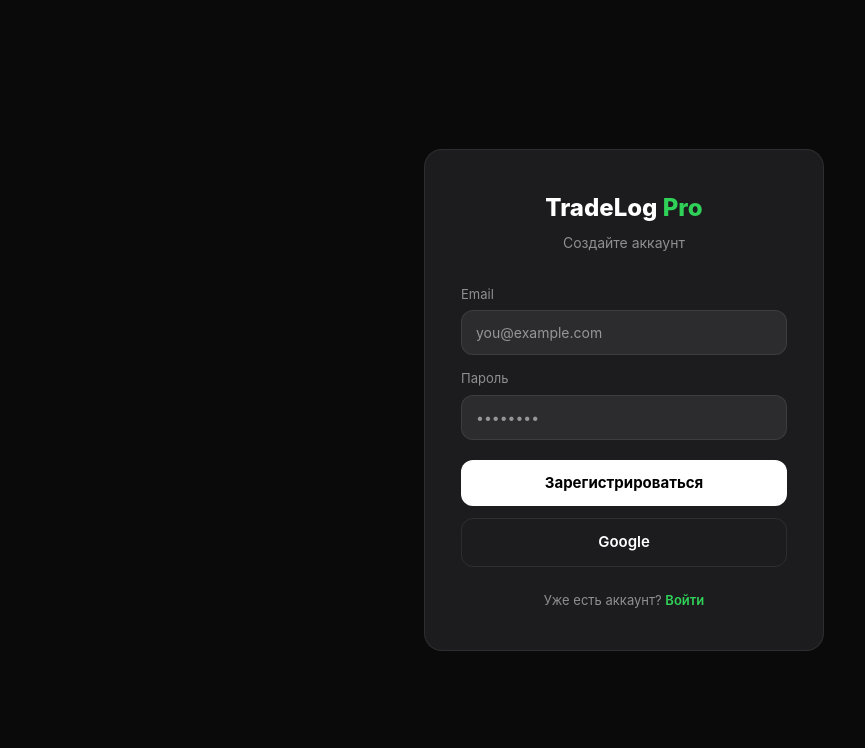
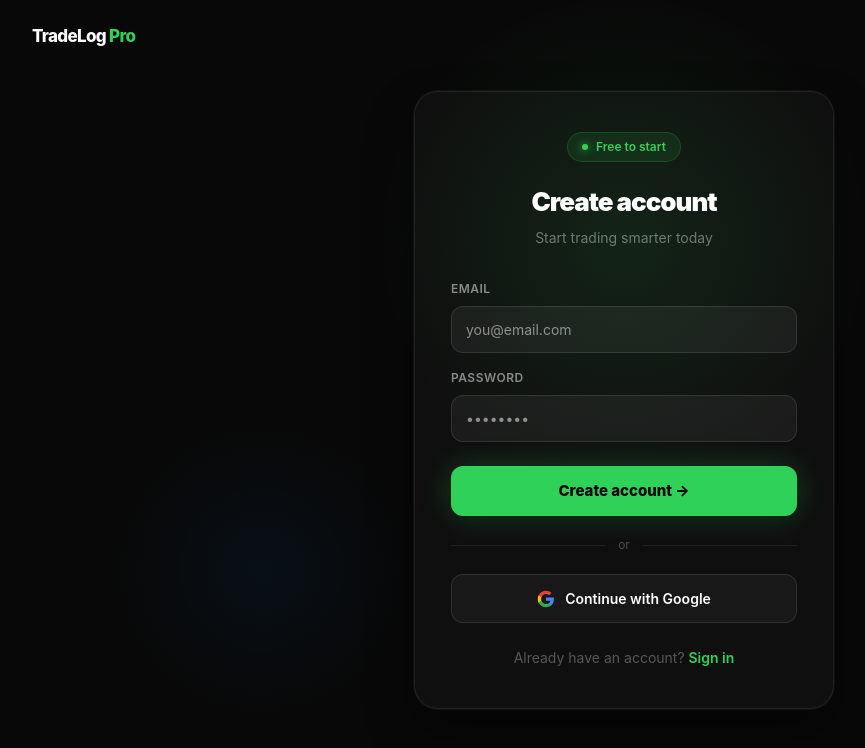
Before and after one commit to rivalden-sys/tradelog_pro, a Next.js app: page /register in a window 1280 px wide. Shown: the top 748 px of the page, without its empty margins (16-881 px from the left). Built offline with nearby package versions, Linux system fonts and the light colour scheme; no server answers.

Commit message:
Update page.tsx

```diff
--- a/app/(auth)/register/page.tsx
+++ b/app/(auth)/register/page.tsx
@@ -1,15 +1,18 @@
 'use client'
 
 import { useState } from 'react'
+import Link from 'next/link'
 import { createClient } from '@/lib/supabase/client'
 import { useRouter } from 'next/navigation'
 
+const FONT = "'SF Pro Display', -apple-system, BlinkMacSystemFont, sans-serif"
+
 export default function RegisterPage() {
-  const [email, setEmail]       = useState('')
+  const [email,    setEmail]    = useState('')
   const [password, setPassword] = useState('')
-  const [error, setError]       = useState('')
-  const [loading, setLoading]   = useState(false)
-  const router = useRouter()
+  const [error,    setError]    = useState('')
+  const [loading,  setLoading]  = useState(false)
+  const router   = useRouter()
   const supabase = createClient()
 
   const handleRegister = async () => {
@@ -31,84 +34,152 @@
   }
 
   return (
-    <div style={{
-      minHeight: '100vh', display: 'flex', alignItems: 'center',
-      justifyContent: 'center', background: '#0a0a0b',
-      fontFamily: "-apple-system, 'SF Pro Display', sans-serif",
+    <main style={{
+      minHeight: '100vh', display: 'flex', alignItems: 'center', justifyContent: 'center',
+      background: '#080808', fontFamily: FONT, position: 'relative', overflow: 'hidden',
     }}>
+
+      {/* Background glow */}
       <div style={{
-        background: '#1c1c1e', borderRadius: 18, padding: '40px 36px',
-        width: '100%', maxWidth: 400, border: '1px solid rgba(255,255,255,0.08)',
+        position: 'absolute', top: '30%', left: '50%', transform: 'translate(-50%,-50%)',
+        width: 500, height: 500, borderRadius: '50%',
+        background: 'radial-gradient(circle, rgba(48,209,88,0.1) 0%, transparent 70%)',
+        pointerEvents: 'none',
+      }} />
+      <div style={{
+        position: 'absolute', bottom: '10%', left: '10%',
+        width: 300, height: 300, borderRadius: '50%',
+        background: 'radial-gradient(circle, rgba(10,132,255,0.06) 0%, transparent 70%)',
+        pointerEvents: 'none',
+      }} />
+
+      {/* Logo top left */}
+      <div style={{ position: 'absolute', top: 24, left: 48, fontSize: 17, fontWeight: 800, letterSpacing: '-0.04em', color: '#fff' }}>
+        TradeLog <span style={{ color: '#30d158' }}>Pro</span>
+      </div>
+
+      {/* Card */}
+      <div style={{
+        width: 420, position: 'relative', zIndex: 1,
+        background: 'rgba(255,255,255,0.03)',
+        border: '1px solid rgba(255,255,255,0.08)',
+        borderRadius: 24, padding: '40px 36px',
+        boxShadow: '0 0 0 1px rgba(255,255,255,0.04), 0 24px 48px rgba(0,0,0,0.4)',
       }}>
+
+        {/* Header */}
         <div style={{ textAlign: 'center', marginBottom: 32 }}>
-          <h1 style={{ fontSize: 24, fontWeight: 800, color: '#fff', marginBottom: 6 }}>
-            TradeLog <span style={{ color: '#30d158' }}>Pro</span>
-          </h1>
-          <p style={{ fontSize: 14, color: '#8e8e93' }}>Создайте аккаунт</p>
+          <div style={{
+            display: 'inline-flex', alignItems: 'center', gap: 8,
+            background: 'rgba(48,209,88,0.1)', border: '1px solid rgba(48,209,88,0.2)',
+            borderRadius: 100, padding: '5px 14px', marginBottom: 20,
+          }}>
+            <div style={{ width: 6, height: 6, borderRadius: '50%', background: '#30d158', boxShadow: '0 0 8px #30d158' }} />
+            <span style={{ fontSize: 12, color: '#30d158', fontWeight: 600 }}>Free to start</span>
+          </div>
+          <h1 style={{ fontSize: 26, fontWeight: 900, color: '#fff', letterSpacing: '-0.04em', marginBottom: 6 }}>Create account</h1>
+          <p style={{ fontSize: 14, color: 'rgba(255,255,255,0.4)' }}>Start trading smarter today</p>
         </div>
 
+        {/* Error */}
         {error && (
           <div style={{
-            background: '#ff453a18', border: '1px solid #ff453a44',
-            borderRadius: 10, padding: '10px 14px', marginBottom: 16,
+            background: 'rgba(255,69,58,0.1)', border: '1px solid rgba(255,69,58,0.25)',
+            padding: '10px 14px', borderRadius: 10, marginBottom: 20,
             fontSize: 13, color: '#ff453a',
           }}>{error}</div>
         )}
 
-        <div style={{ marginBottom: 14 }}>
-          <label style={{ fontSize: 13, color: '#8e8e93', display: 'block', marginBottom: 6 }}>Email</label>
+        {/* Email */}
+        <div style={{ marginBottom: 16 }}>
+          <label style={{ fontSize: 12, fontWeight: 600, color: 'rgba(255,255,255,0.5)', display: 'block', marginBottom: 8, letterSpacing: '0.04em', textTransform: 'uppercase' }}>
+            Email
+          </label>
           <input
             type="email" value={email} onChange={e => setEmail(e.target.value)}
-            placeholder="you@example.com"
+            placeholder="you@email.com"
             style={{
-              width: '100%', boxSizing: 'border-box',
-              background: '#2c2c2e', border: '1px solid rgba(255,255,255,0.08)',
-              borderRadius: 12, padding: '11px 14px', fontSize: 14,
-              color: '#fff', outline: 'none',
+              width: '100%', padding: '12px 14px', borderRadius: 12,
+              border: '1px solid rgba(255,255,255,0.1)',
+              background: 'rgba(255,255,255,0.05)',
+              color: '#fff', fontSize: 14, outline: 'none',
+              boxSizing: 'border-box',
             }}
           />
         </div>
 
-        <div style={{ marginBottom: 20 }}>
-          <label style={{ fontSize: 13, color: '#8e8e93', display: 'block', marginBottom: 6 }}>Пароль</label>
+        {/* Password */}
+        <div style={{ marginBottom: 24 }}>
+          <label style={{ fontSize: 12, fontWeight: 600, color: 'rgba(255,255,255,0.5)', display: 'block', marginBottom: 8, letterSpacing: '0.04em', textTransform: 'uppercase' }}>
+            Password
+          </label>
           <input
             type="password" value={password} onChange={e => setPassword(e.target.value)}
             placeholder="••••••••"
             onKeyDown={e => e.key === 'Enter' && handleRegister()}
             style={{
-              width: '100%', boxSizing: 'border-box',
-              background: '#2c2c2e', border: '1px solid rgba(255,255,255,0.08)',
-              borderRadius: 12, padding: '11px 14px', fontSize: 14,
-              color: '#fff', outline: 'none',
+              width: '100%', padding: '12px 14px', borderRadius: 12,
+              border: '1px solid rgba(255,255,255,0.1)',
+              background: 'rgba(255,255,255,0.05)',
+              color: '#fff', fontSize: 14, outline: 'none',
+              boxSizing: 'border-box',
             }}
           />
         </div>
 
-        <button onClick={handleRegister} disabled={loading} style={{
-          width: '100%', background: '#fff', color: '#000',
-          border: 'none', borderRadius: 12, padding: '12px',
-          fontSize: 15, fontWeight: 700, cursor: loading ? 'not-allowed' : 'pointer',
-          opacity: loading ? 0.6 : 1, marginBottom: 12,
-          fontFamily: 'inherit',
-        }}>
-          {loading ? 'Создаём...' : 'Зарегистрироваться'}
+        {/* Register button */}
+        <button
+          onClick={handleRegister}
+          disabled={loading}
+          style={{
+            width: '100%', padding: '14px', borderRadius: 12, border: 'none',
+            background: '#30d158', color: '#000',
+            fontSize: 15, fontWeight: 800, cursor: loading ? 'not-allowed' : 'pointer',
+            opacity: loading ? 0.7 : 1,
+            boxShadow: loading ? 'none' : '0 0 30px rgba(48,209,88,0.25)',
+            fontFamily: FONT, transition: 'all 0.2s',
+          }}
+        >
+          {loading ? 'Creating account...' : 'Create account →'}
         </button>
 
-        <button onClick={handleGoogle} style={{
-          width: '100%', background: 'transparent',
-          border: '1px solid rgba(255,255,255,0.08)',
-          borderRadius: 12, padding: '12px',
-          fontSize: 15, fontWeight: 600, cursor: 'pointer',
-          color: '#fff', marginBottom: 24, fontFamily: 'inherit',
-        }}>
-          Google
+        {/* Divider */}
+        <div style={{ display: 'flex', alignItems: 'center', gap: 12, margin: '20px 0' }}>
+          <div style={{ flex: 1, height: 1, background: 'rgba(255,255,255,0.08)' }} />
+          <span style={{ fontSize: 12, color: 'rgba(255,255,255,0.25)' }}>or</span>
+          <div style={{ flex: 1, height: 1, background: 'rgba(255,255,255,0.08)' }} />
+        </div>
+
+        {/* Google button */}
+        <button
+          onClick={handleGoogle}
+          style={{
+            width: '100%', padding: '13px', borderRadius: 12,
+            border: '1px solid rgba(255,255,255,0.1)',
+            background: 'rgba(255,255,255,0.04)', color: '#fff',
+            fontSize: 14, fontWeight: 600, cursor: 'pointer',
+            display: 'flex', alignItems: 'center', justifyContent: 'center', gap: 10,
+            fontFamily: FONT,
+          }}
+        >
+          <svg width="18" height="18" viewBox="0 0 24 24">
+            <path fill="#4285F4" d="M22.56 12.25c0-.78-.07-1.53-.2-2.25H12v4.26h5.92c-.26 1.37-1.04 2.53-2.21 3.31v2.77h3.57c2.08-1.92 3.28-4.74 3.28-8.09z"/>
+            <path fill="#34A853" d="M12 23c2.97 0 5.46-.98 7.28-2.66l-3.57-2.77c-.98.66-2.23 1.06-3.71 1.06-2.86 0-5.29-1.93-6.16-4.53H2.18v2.84C3.99 20.53 7.7 23 12 23z"/>
+            <path fill="#FBBC05" d="M5.84 14.09c-.22-.66-.35-1.36-.35-2.09s.13-1.43.35-2.09V7.07H2.18C1.43 8.55 1 10.22 1 12s.43 3.45 1.18 4.93l2.85-2.22.81-.62z"/>
+            <path fill="#EA4335" d="M12 5.38c1.62 0 3.06.56 4.21 1.64l3.15-3.15C17.45 2.09 14.97 1 12 1 7.7 1 3.99 3.47 2.18 7.07l3.66 2.84c.87-2.6 3.3-4.53 6.16-4.53z"/>
+          </svg>
+          Continue with Google
         </button>
 
-        <p style={{ textAlign: 'center', fontSize: 13, color: '#8e8e93' }}>
-          Уже есть аккаунт?{' '}
-          <a href="/login" style={{ color: '#30d158', fontWeight: 600 }}>Войти</a>
+        {/* Footer */}
+        <p style={{ textAlign: 'center', fontSize: 14, marginTop: 24, color: 'rgba(255,255,255,0.3)' }}>
+          Already have an account?{' '}
+          <Link href="/login" style={{ color: '#30d158', fontWeight: 600, textDecoration: 'none' }}>
+            Sign in
+          </Link>
         </p>
+
       </div>
-    </div>
+    </main>
   )
 }
```
